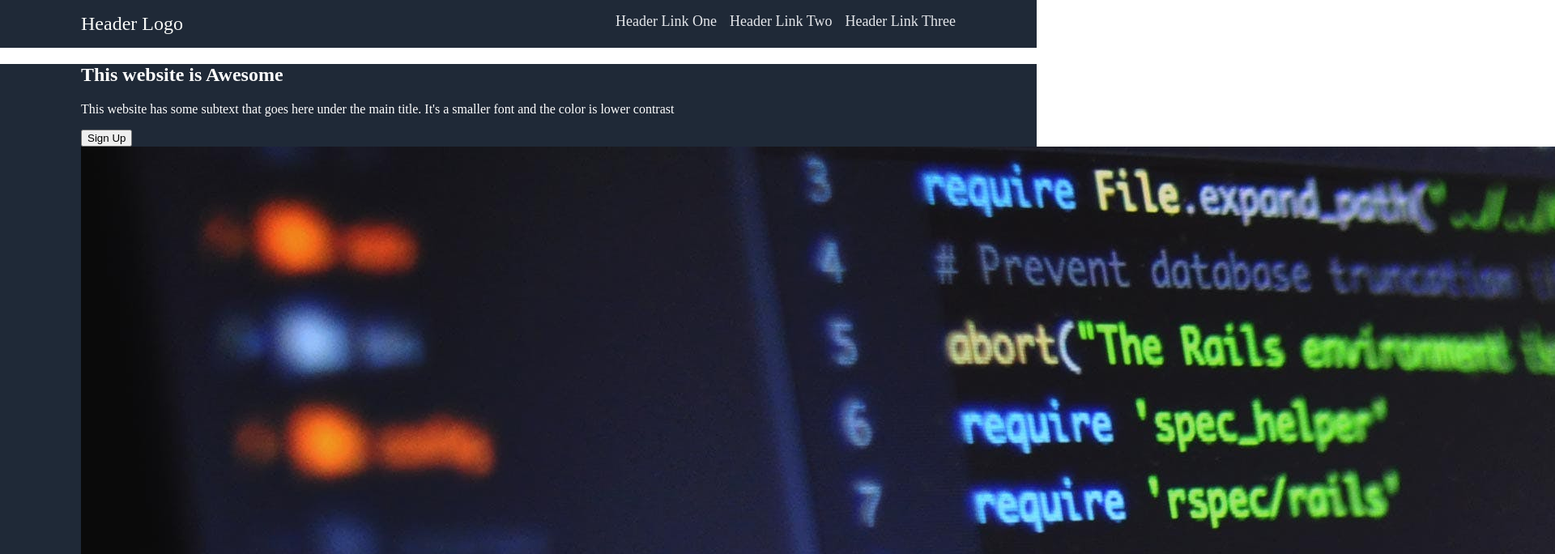
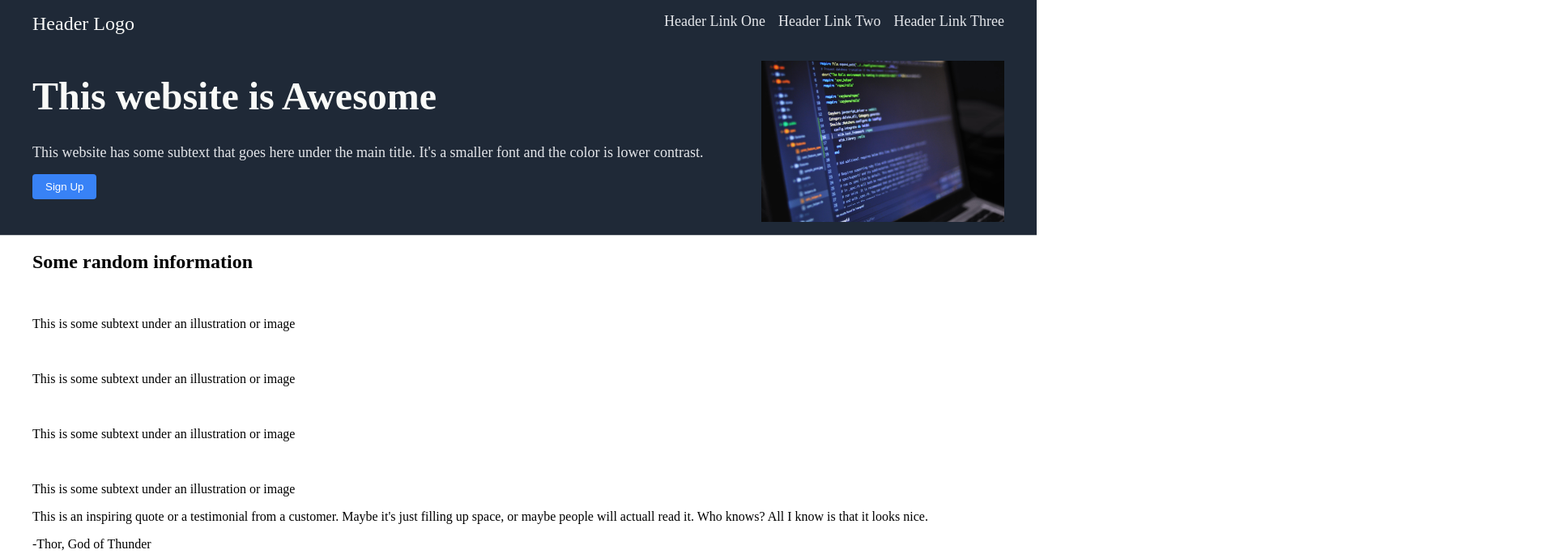
Before and after one commit to tbush5/odin-landing-page, a plain HTML site: page index.html in a window 1280 px wide. Shown: the top 684 px of the page at 81% size, 1920 px wide, since content can reach past the window. Drawn offline with Linux system fonts and the light colour scheme.

Commit message:
main section css

```diff
--- a/index.html
+++ b/index.html
@@ -7,7 +7,7 @@
     <link rel="stylesheet" href="style.css" />
   </head>
   <body>
-    <header class="header">
+    <header class="dark">
       <div class="logo">Header Logo</div>
       <div class="pageLinks">
         <a href="" class="link">Header Link One</a>
@@ -16,16 +16,17 @@
       </div>
     </header>
 
-    <section class="main">
-      <div class="">
-        <h1>This website is Awesome</h1>
-        <p>
+    <section class="main dark">
+      <div>
+        <h1 class="main heading">This website is Awesome</h1>
+        <p class="main subheading">
           This website has some subtext that goes here under the main title.
-          It's a smaller font and the color is lower contrast
+          It's a smaller font and the color is lower contrast.
         </p>
         <button>Sign Up</button>
       </div>
       <img
+        class="mainImage"
         src="./images/ComputerScreen.jpg"
         alt="A computer screen with code displayed on it."
       />
@@ -33,7 +34,7 @@
 
     <section class="facts">
       <h2>Some random information</h2>
-      <div>
+      <div class="facts container">
         <div>
           <img src="" alt="" />
           <p>This is some subtext under an illustration or image</p>
@@ -53,7 +54,7 @@
       </div>
     </section>
 
-    <section class="quote">
+    <section class="quote grey">
       <p>
         This is an inspiring quote or a testimonial from a customer. Maybe it's
         just filling up space, or maybe people will actuall read it. Who knows?
@@ -68,6 +69,6 @@
       <button>Sign up</button>
     </section>
 
-    <footer class="footer">Copyright @ The Odin Project 2021</footer>
+    <footer class="dark">Copyright @ The Odin Project 2021</footer>
   </body>
 </html>
--- a/style.css
+++ b/style.css
@@ -1,26 +1,25 @@
+/* general */
+
 body {
-    margin: 0;
+    margin: 0 auto;
+    max-width: 1200px;
 }
 
-header,
-section,
-footer {
-    padding: 0 100px;
-}
-
-.header,
-.main,
-.footer {
+.dark {
+    box-shadow: 0 0 0 100vmax #1F2937;
+    clip-path: inset(0 -100vmax);
     background-color: #1F2937;
     color: white;
 }
+
+/* header */
 
 header {
     display: flex;
     justify-content: space-between;
     padding-top: 16px;
     padding-bottom: 16px;
-    margin: 0;
+    margin: 0px;
 }
 
 .pageLinks {
@@ -38,3 +37,40 @@ header {
     color: #E5E7Eb;
     text-decoration: none;
 }
+
+/* main */
+
+.main {
+    padding-top: 16px;
+    padding-bottom: 16px;
+    display: flex;
+    justify-content: space-between;
+}
+
+h1 {
+    font-size: 48px;
+    font-weight: extra-bold;
+    color: #F9FAF8;
+    margin: 0;
+}
+
+.main .subheading {
+    font-size: 18px;
+    color: #E5E7Eb;
+    margin: 0;
+}
+
+.mainImage {
+    width: 300px;
+    height: auto;
+}
+
+button {
+    background-color: #3882F6;
+    color: white;
+    border: #3882F6;
+    padding: 8px 16px;
+    border-radius: 4px;
+}
+
+/* Facts */
```
